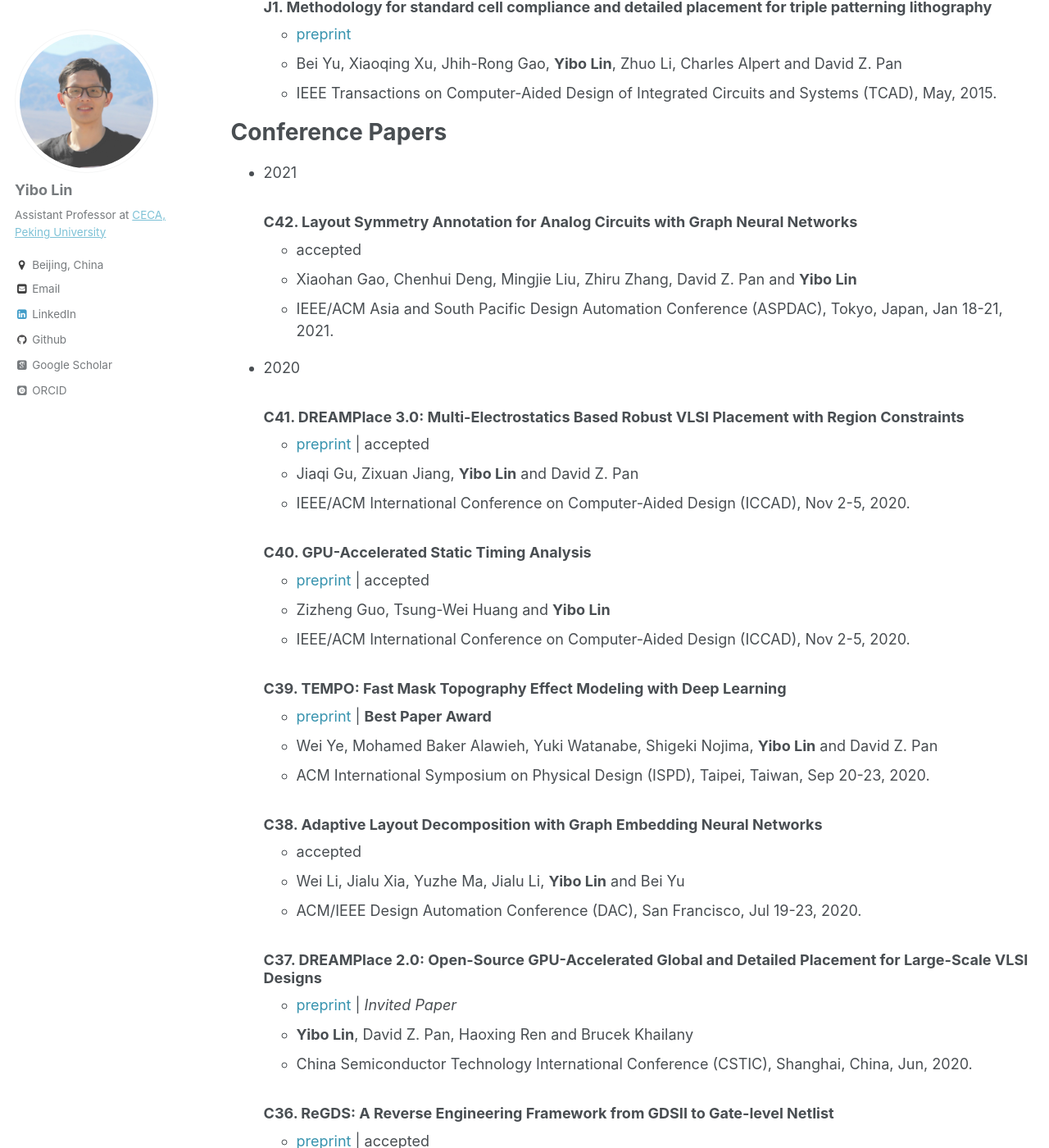
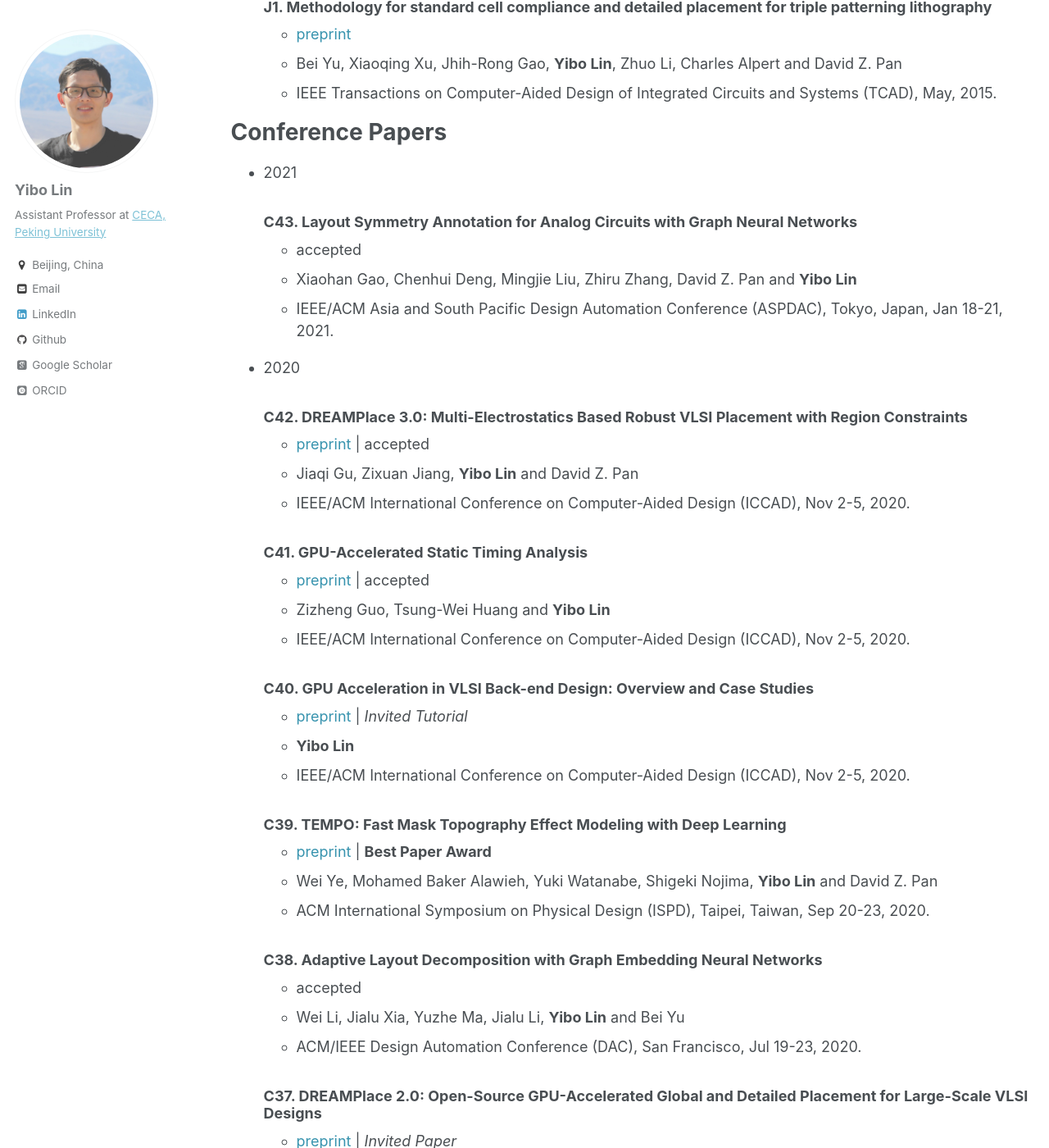
Before and after one commit to limbo018/limbo018.github.io, a Jekyll site: the page built from _pages/publications.md, in a window 1280 px wide and 1400 px high, scrolled down 4991 px. Shown: the whole window at 82% size. Built offline with Jekyll 4.4.1, drawn with Linux system fonts in a browser that asks for light colours; some web fonts are replaced.

Commit message:
add ICCAD tutorial

```diff
--- a/_pages/publications.md
+++ b/_pages/publications.md
@@ -170,21 +170,26 @@
 
 * 2021
 
-  ### C42. Layout Symmetry Annotation for Analog Circuits with Graph Neural Networks
+  ### C43. Layout Symmetry Annotation for Analog Circuits with Graph Neural Networks
      * accepted
      * Xiaohan Gao, Chenhui Deng, Mingjie Liu, Zhiru Zhang, David Z. Pan and **Yibo Lin**
      * IEEE/ACM Asia and South Pacific Design Automation Conference (ASPDAC), Tokyo, Japan, Jan 18-21, 2021.
 
 * 2020
 
-  ### C41. [DREAMPlace 3.0: Multi-Electrostatics Based Robust VLSI Placement with Region Constraints](https://doi.org/10.1145/3400302.3415691)
+  ### C42. [DREAMPlace 3.0: Multi-Electrostatics Based Robust VLSI Placement with Region Constraints](https://doi.org/10.1145/3400302.3415691)
      * <a href="/publications/papers/PLACE_ICCAD2020_Gu.pdf" style="color:#3793ae">preprint</a> \| accepted
      * Jiaqi Gu, Zixuan Jiang, **Yibo Lin** and David Z. Pan
      * IEEE/ACM International Conference on Computer-Aided Design (ICCAD), Nov 2-5, 2020.
 
-  ### C40. [GPU-Accelerated Static Timing Analysis](https://doi.org/10.1145/3400302.3415631)
+  ### C41. [GPU-Accelerated Static Timing Analysis](https://doi.org/10.1145/3400302.3415631)
      * <a href="/publications/papers/TIMER_ICCAD2020_Guo.pdf" style="color:#3793ae">preprint</a> \| accepted
      * Zizheng Guo, Tsung-Wei Huang and **Yibo Lin**
+     * IEEE/ACM International Conference on Computer-Aided Design (ICCAD), Nov 2-5, 2020.
+
+  ### C40. [GPU Acceleration in VLSI Back-end Design: Overview and Case Studies](https://doi.org/10.1145/3400302.3415765)
+     * <a href="/publications/papers/GPUCAD_ICCAD2020_Lin.pdf" style="color:#3793ae">preprint</a> \| *Invited Tutorial*
+     * **Yibo Lin**
      * IEEE/ACM International Conference on Computer-Aided Design (ICCAD), Nov 2-5, 2020.
 
   ### C39. [TEMPO: Fast Mask Topography Effect Modeling with Deep Learning](https://doi.org/10.1145/3372780.3375565)
```
Also changed, not shown: _includes/publications_cv.md (+5 -3 lines), ref/publications.bib (+14 -0 lines), 5 other files.
